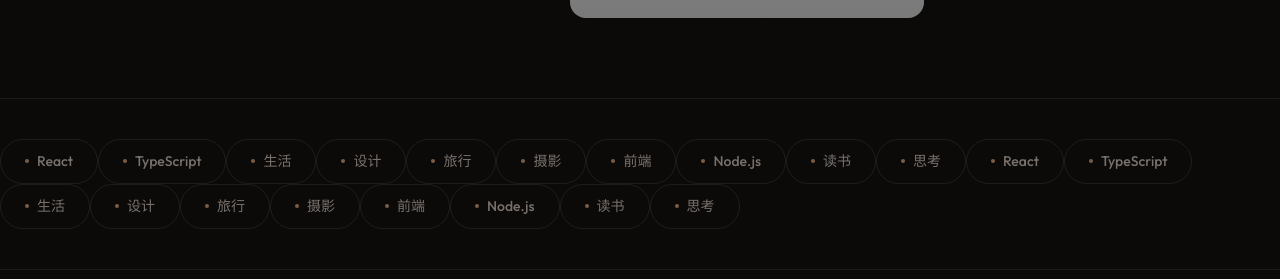
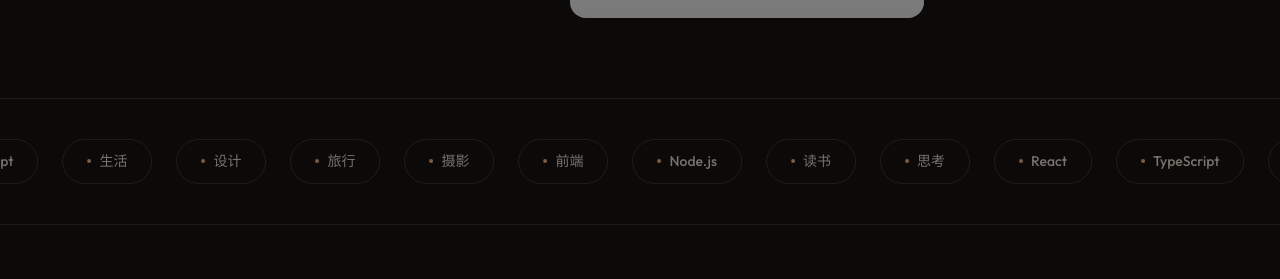
Before and after one commit to ramberlee/my-blog, a React (Vite) app: page / in a window 1280 px wide. Shown: the part 1180-1459 px from the top of the page. Built offline with nearby package versions, Linux system fonts and the light colour scheme; no server answers; grey boxes are pictures that could not be loaded.

Commit message:
fix: restore home tag marquee scroll animation

```diff
--- a/src/components/home/TagMarquee.tsx
+++ b/src/components/home/TagMarquee.tsx
@@ -9,7 +9,7 @@ const TagMarquee: React.FC = () => {
       aria-label="标签滚动条"
       style={{ padding: '40px 0', borderTop: '1px solid var(--c-border)', borderBottom: '1px solid var(--c-border)', overflow: 'hidden' }}
     >
-      <div className="marquee-track" style={{ gap: 24 }} role="list">
+      <div className="marquee-track" role="list">
         {[...tags, ...tags].map((tag, i) => (
           <Link
             key={`${tag}-${i}`}
@@ -28,6 +28,7 @@ const TagMarquee: React.FC = () => {
               whiteSpace: 'nowrap',
               transition: 'all 0.25s',
               flexShrink: 0,
+              marginRight: 24,
             }}
             onMouseEnter={(e) => {
               e.currentTarget.style.borderColor = 'var(--c-accent-border)'
--- a/src/index.css
+++ b/src/index.css
@@ -218,6 +218,28 @@ img { display: block; max-width: 100%; }
 @keyframes toast-in {
   from { opacity: 0; transform: translateX(40px); }
   to { opacity: 1; transform: translateX(0); }
+}
+
+/* 首页标签滚动条 */
+.marquee-track {
+  display: flex;
+  width: max-content;
+  animation: marquee-scroll 32s linear infinite;
+}
+
+.marquee-track:hover {
+  animation-play-state: paused;
+}
+
+@keyframes marquee-scroll {
+  from { transform: translateX(0); }
+  to { transform: translateX(-50%); }
+}
+
+@media (prefers-reduced-motion: reduce) {
+  .marquee-track {
+    animation: none;
+  }
 }
 
 /* ── Markdown rendered content ── */
```
